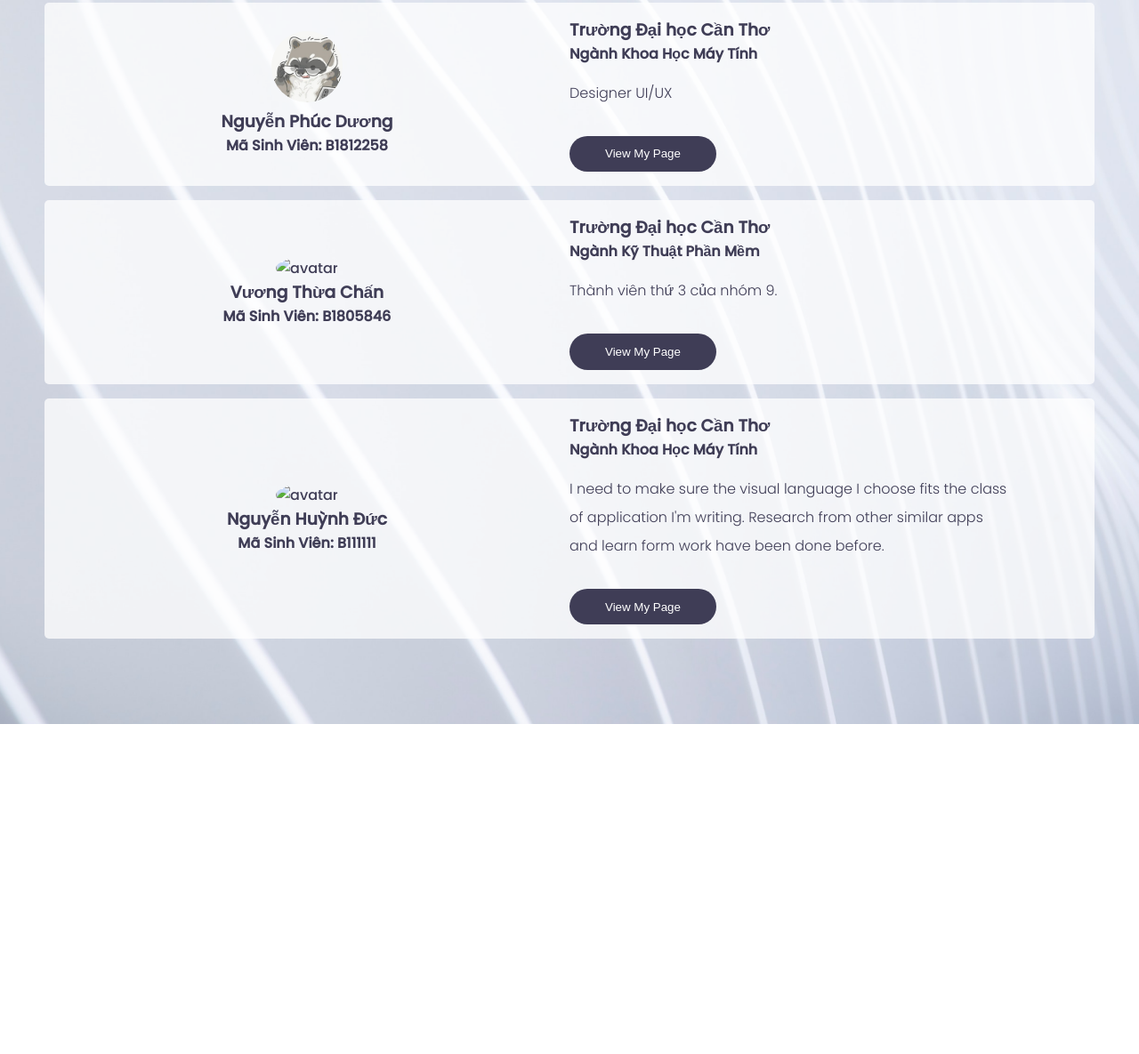
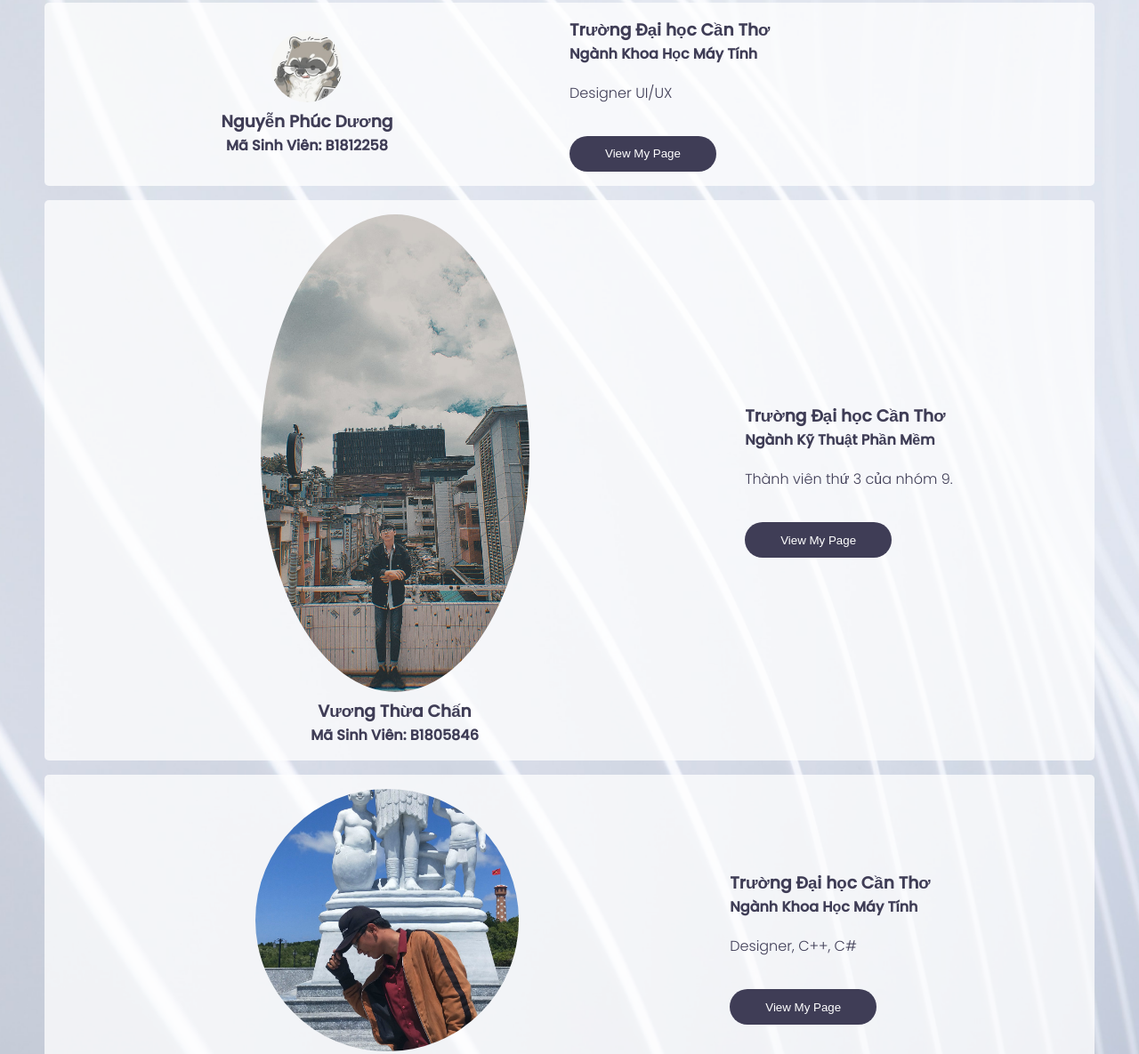
Before and after one commit to npduong/TeamProfile, a plain HTML site: page index.html in a window 1280 px wide. Shown: the part 1207-2392 px from the top of the page at 89% size. Before the commit the page ends 2021 px from the top, so only its background shows below. Drawn offline with Linux system fonts and the light colour scheme.

Commit message:
Update index.html

```diff
--- a/index.html
+++ b/index.html
@@ -39,7 +39,7 @@
                         <div class="team__member--img">
                             <img src="./img/avatar1_img.png" alt="avatar" />
                             <h3>Nguyễn Huỳnh Đức</h3>
-                            <h4>Mã Sinh Viên: B111111</h4>
+                            <h4>Mã Sinh Viên: B1709531</h4>
                         </div>
                         <!-- text -->
                         <div class="team__member--heading">
@@ -50,7 +50,7 @@
                             application I'm writing. Research from other similar apps and learn
                             form work have been done before.
                           </p>
-                          <a href="#"><button class="banner__btn">View My Page</button></a>
+                          <a href="https://github.com/DucB1709531/LTW_HK1_2022_2023/blob/main/CV_Nguyen_Huynh_Duc_B1709531.html"><button class="banner__btn">View My Page</button></a>
                         </div>
                     </div>
                 </div>
@@ -79,7 +79,7 @@
                     <div class="team__member">
                         <!-- img -->
                         <div class="team__member--img">
-                            <img src="./img/avatar3_img.png" alt="avatar " />
+                            <img src="./img/avatar3_img.jpg" alt="avatar " />
                             <h3>Vương Thừa Chấn</h3>
                             <h4>Mã Sinh Viên: B1805846</h4>
                         </div>
@@ -99,20 +99,18 @@
                     <div class="team__member">
                         <!-- img -->
                         <div class="team__member--img">
-                            <img src="./img/avatar4_img.png" alt="avatar " />
-                            <h3>Nguyễn Huỳnh Đức</h3>
-                            <h4>Mã Sinh Viên: B111111</h4>
+                            <img src="./img/avatar4_img.jpg" alt="avatar " />
+                            <h3>Nguyễn Văn Khải</h3>
+                            <h4>Mã Sinh Viên: C1800010</h4>
                         </div>
                         <!-- text -->
                         <div class="team__member--heading">
                             <h3>Trường Đại học Cần Thơ</h3>
                             <h4>Ngành Khoa Học Máy Tính</h4>
                           <p>
-                            I need to make sure the visual language I choose fits the class of
-                            application I'm writing. Research from other similar apps and learn
-                            form work have been done before.
+                            Designer, C++, C#
                           </p>
-                          <a href="#"><button class="banner__btn">View My Page</button></a>
+                          <a href="https://github.com/vuagunny111/webcanhan"><button class="banner__btn">View My Page</button></a>
                         </div>
                     </div>
                 </div>
```
